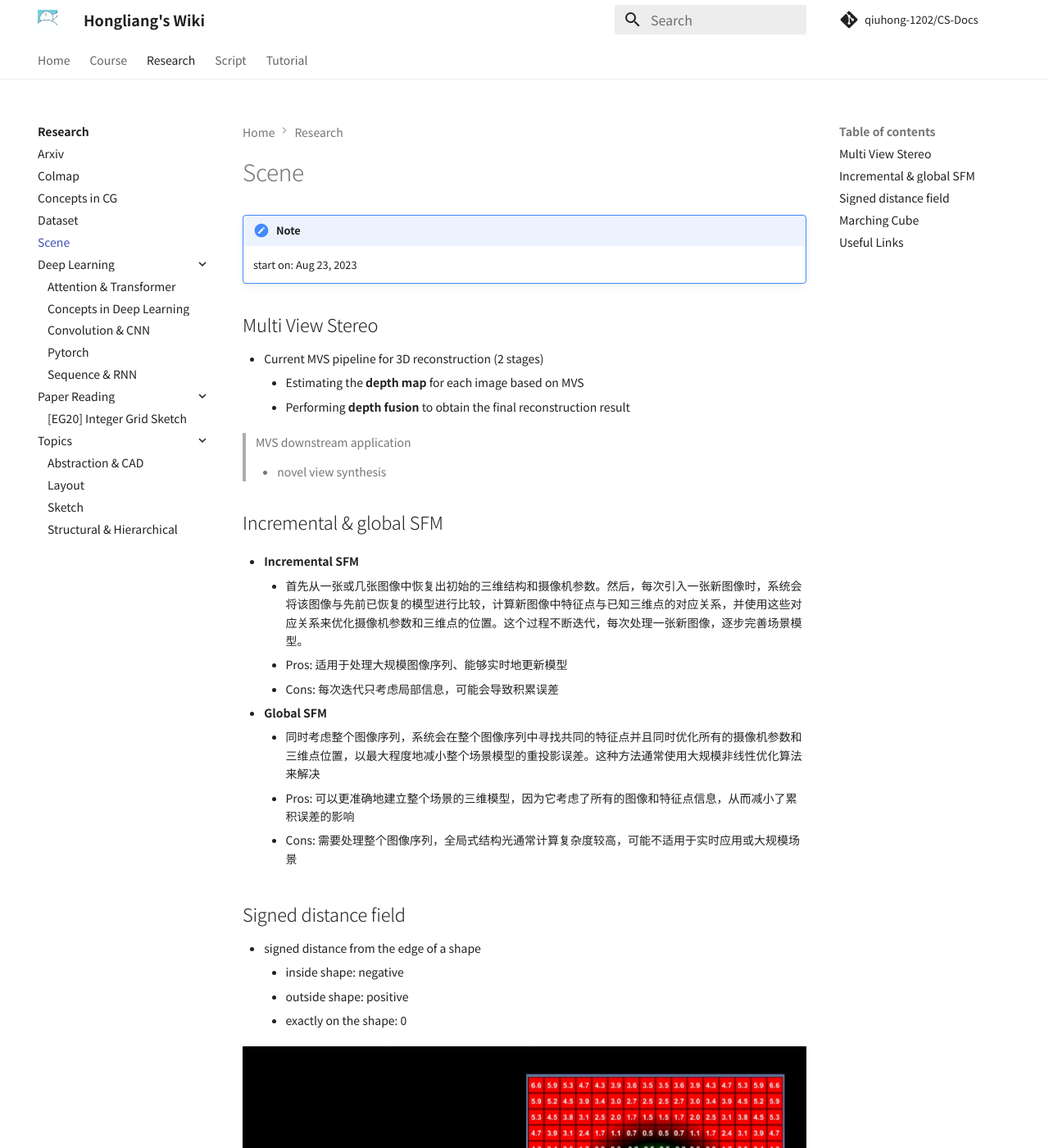
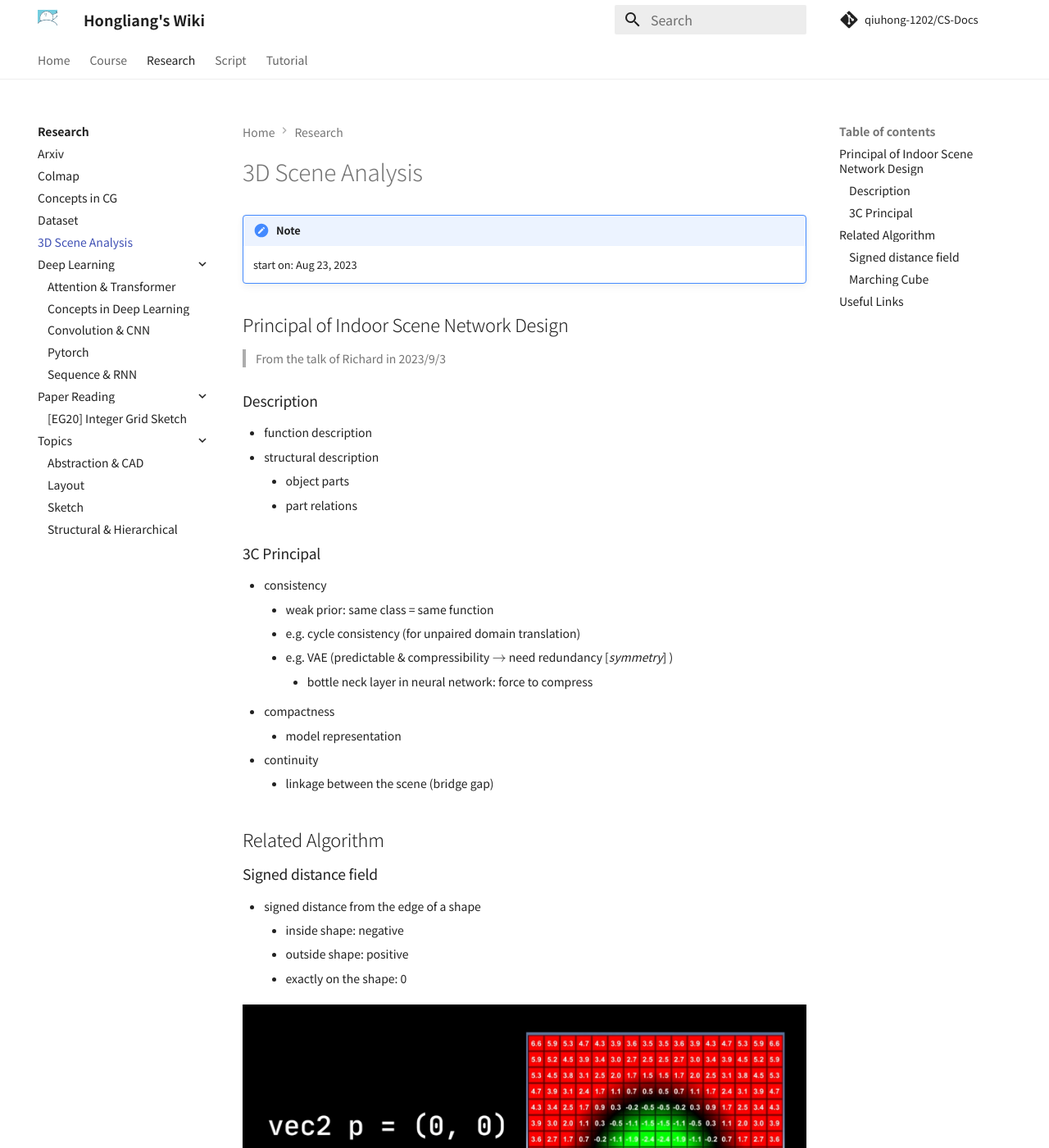
Before and after one commit to QiuHong-1202/CS-Document, an MkDocs documentation site: the page built from docs/Research/Scene.md, in a window 1280 px wide and 1400 px high. Shown: the whole window at 82% size. Built offline with MkDocs 1.6.1 and Material for MkDocs 9.7.7, drawn with Linux system fonts in a browser that asks for light colours; nearby versions of some CDN libraries; comment, search, counter and statistics services are not loaded.

Commit message:
refactor: sort note type & add Richard talk

```diff
--- a/docs/Research/Scene.md
+++ b/docs/Research/Scene.md
@@ -1,32 +1,39 @@
-# Scene
+# 3D Scene Analysis
 
 !!! note
 
     start on: Aug 23, 2023
 
-## Multi View Stereo
 
-- Current MVS pipeline for 3D reconstruction (2 stages)
-    - Estimating the **depth map** for each image based on MVS
-    - Performing **depth fusion** to obtain the final reconstruction result
 
-> MVS downstream application
->
-> - novel view synthesis
+## Principal of Indoor Scene Network Design
 
-## Incremental & global SFM
+> From the talk of Richard in 2023/9/3
 
-- **Incremental SFM**
-    - 首先从一张或几张图像中恢复出初始的三维结构和摄像机参数。然后，每次引入一张新图像时，系统会将该图像与先前已恢复的模型进行比较，计算新图像中特征点与已知三维点的对应关系，并使用这些对应关系来优化摄像机参数和三维点的位置。这个过程不断迭代，每次处理一张新图像，逐步完善场景模型。
-    - Pros: 适用于处理大规模图像序列、能够实时地更新模型
-    - Cons: 每次迭代只考虑局部信息，可能会导致积累误差
+### Description
 
-- **Global SFM**
-    - 同时考虑整个图像序列，系统会在整个图像序列中寻找共同的特征点并且同时优化所有的摄像机参数和三维点位置，以最大程度地减小整个场景模型的重投影误差。这种方法通常使用大规模非线性优化算法来解决
-    - Pros: 可以更准确地建立整个场景的三维模型，因为它考虑了所有的图像和特征点信息，从而减小了累积误差的影响
-    - Cons: 需要处理整个图像序列，全局式结构光通常计算复杂度较高，可能不适用于实时应用或大规模场景
+- function description
+- structural description
+    - object parts
+    - part relations
 
-## Signed distance field
+### 3C Principal
+
+- consistency
+    - weak prior: same class = same function
+    - e.g. cycle consistency (for unpaired domain translation)
+    - e.g. VAE (predictable & compressibility $\to$ need redundancy [*symmetry*] )
+        - bottle neck layer in neural network: force to compress
+- compactness
+    - model representation
+- continuity
+    - linkage between the scene (bridge gap)
+
+
+
+## Related Algorithm
+
+### Signed distance field
 
 - signed distance from the edge of a shape
     - inside shape: negative
@@ -35,7 +42,7 @@
 
 ![image-20230824152525493](./assets/image-20230824152525493.png)
 
-## Marching Cube
+### Marching Cube
 
 > - [游戏编程挑战：生成无边的水下世界 体绘制算法 | Coding Adventure: Marching Cubes](https://www.bilibili.com/video/BV1yJ411r73v/)
 
```
Also changed, not shown: docs/Research/Colmap.md (+26 -0 lines).
